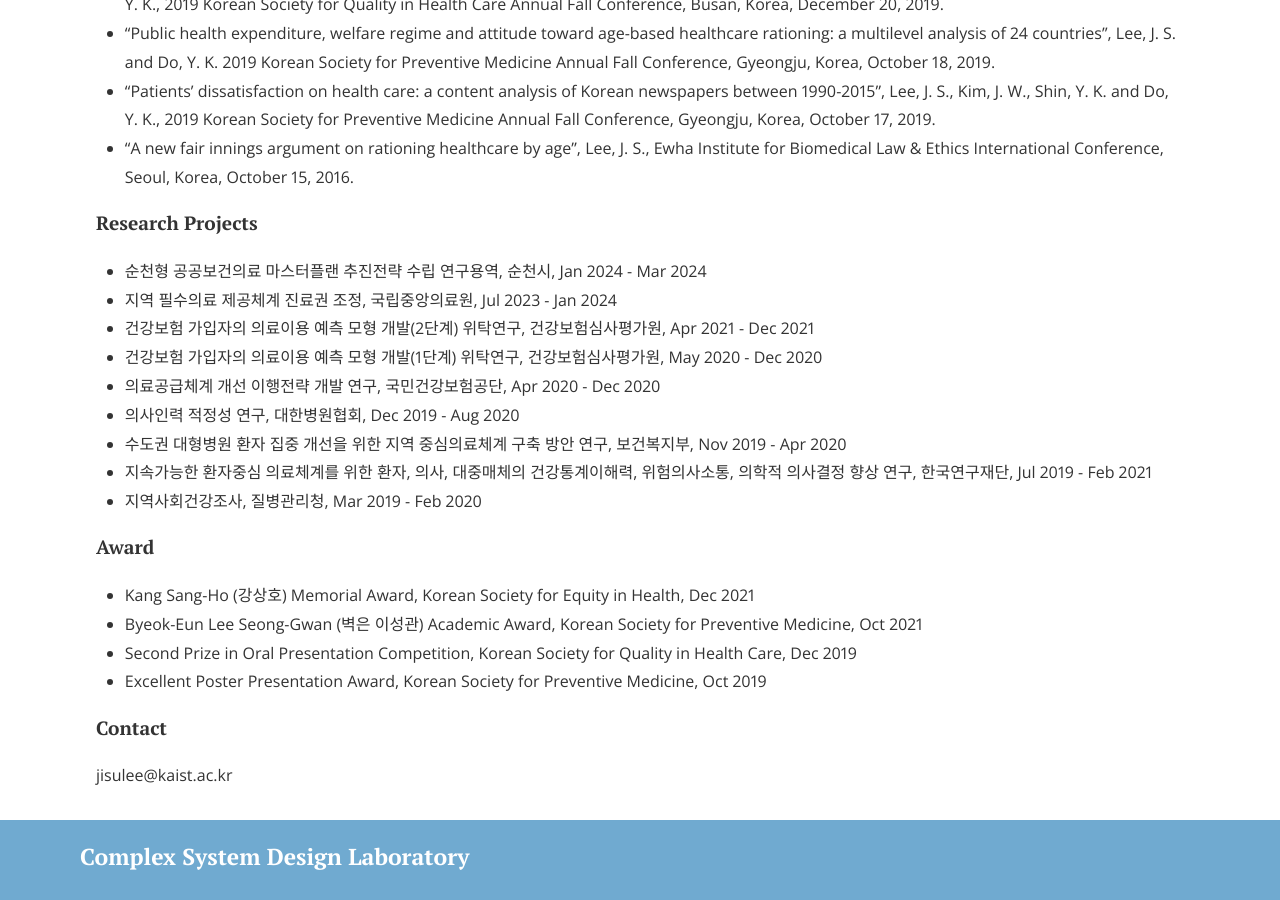
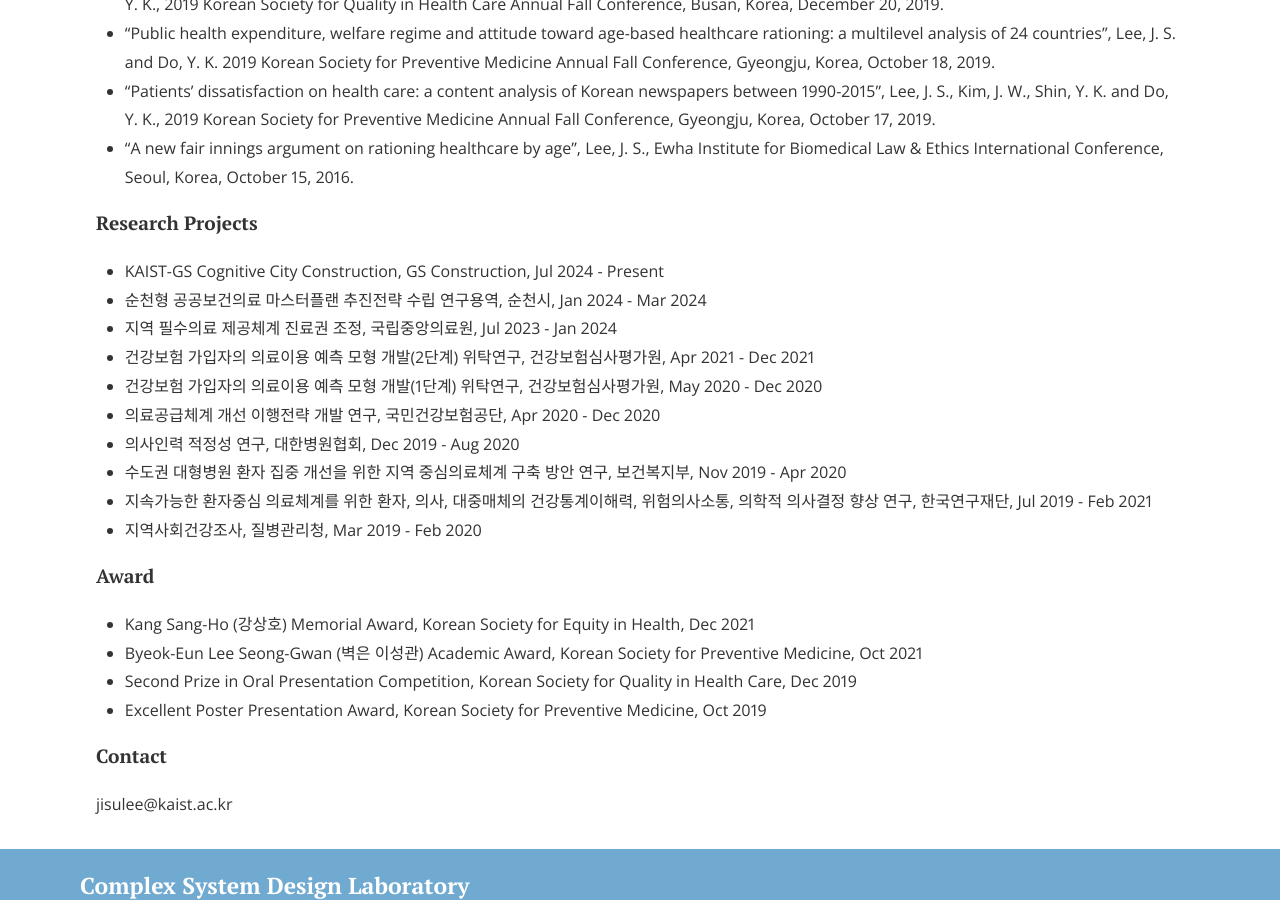
Before and after one commit to CSDlab-KAIST/csdlab-kaist.github.io, a Jekyll site: the page built from people/jisu.html, in a window 1280 px wide and 900 px high, scrolled down 1543 px. Built offline with Jekyll 4.4.1, drawn with Linux system fonts in a browser that asks for light colours; nearby versions of some CDN libraries.

Commit message:
Update jisu.html

```diff
--- a/people/jisu.html
+++ b/people/jisu.html
@@ -74,6 +74,7 @@ title: Ji-Su Lee
 
 <h4>Research Projects</h4>
 <ul>
+  <li>KAIST-GS Cognitive City Construction, GS Construction, Jul 2024 - Present</li>
   <li>순천형 공공보건의료 마스터플랜 추진전략 수립 연구용역, 순천시, Jan 2024 - Mar 2024</li>
   <li>지역 필수의료 제공체계 진료권 조정, 국립중앙의료원, Jul 2023 - Jan 2024</li>
   <li>건강보험 가입자의 의료이용 예측 모형 개발(2단계) 위탁연구, 건강보험심사평가원, Apr 2021 - Dec 2021</li>
```
